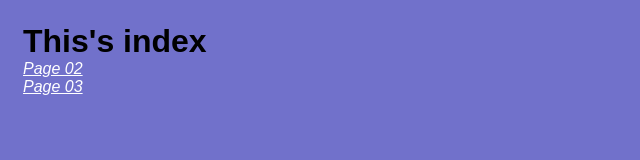
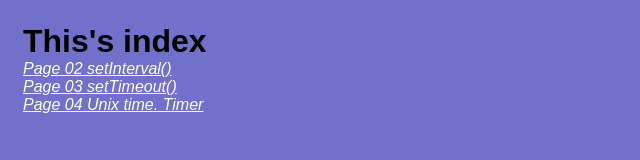
Before and after one commit to Seeker2025/experiments07, a plain HTML site: page index.html in a window 1280 px wide. Shown: the whole page, without its empty margins (0-640 px from the left). Drawn offline with Linux system fonts and the light colour scheme.

Commit message:
Deploying to gh-pages from @ Seeker2025/experiments07@d1c7b4680d7d6db3b2187b03072a7179954482dc 🚀

```diff
--- a/assets/index-COForZaL.css
+++ /dev/null
@@ -1 +0,0 @@
-h1,h2,h3,h4,h5,h6,p{margin:0}p:last-child{margin-bottom:0}ul{margin:0;padding:0;list-style:none}a{color:currentColor}button{cursor:pointer}img{display:block;max-width:100%;height:auto}body{padding:15px;background-color:#7171cb;font-family:Arial,Helvetica,sans-serif}main{display:flex;flex-direction:column}.btn{color:#fff;font-style:italic}.box{background-color:#34b3ef;width:100px;height:100px}.box02{background-color:#e55e29;width:100px;height:100px}.alert{background-color:#c30606;color:#fff;padding:10px;margin-top:10px;border-radius:5px;width:100px;display:none}.is-visible{display:block}.hide{visibility:hidden}.box_press{color:#fff}
--- /dev/null
+++ b/assets/index-CyItYEcg.css
@@ -0,0 +1 @@
+h1,h2,h3,h4,h5,h6,p{margin:0}p:last-child{margin-bottom:0}ul{margin:0;padding:0;list-style:none}a{color:currentColor}button{cursor:pointer}img{display:block;max-width:100%;height:auto}body{padding:15px;background-color:#7171cb;font-family:Arial,Helvetica,sans-serif}main{display:flex;flex-direction:column}.btn{color:#fff;font-style:italic}.box{background-color:#34b3ef;width:100px;height:100px}.box02{background-color:#e55e29;width:100px;height:100px}.alert{background-color:#c30606;color:#fff;padding:10px;margin-top:10px;border-radius:5px;width:100px;display:none}.is-visible{display:block}.hide{visibility:hidden}.box_press{color:#fff}.timer-btn{background-color:#0068f9;color:#fff;padding:10px 24px;cursor:pointer;border:1px solid #fafafb;border-radius:7px;margin-top:10px}.clockface{font-size:24px;font-weight:700;color:#3b3b3b;margin-top:10px}
--- a/index.html
+++ b/index.html
@@ -6,13 +6,14 @@
     <meta name="viewport" content="width=device-width, initial-scale=1.0" />
     <title>Vanilla App Template</title>
     <script type="module" crossorigin src="/experiments07/index.js"></script>
-    <link rel="stylesheet" crossorigin href="/experiments07/assets/index-COForZaL.css">
+    <link rel="stylesheet" crossorigin href="/experiments07/assets/index-CyItYEcg.css">
   </head>
   <body>
     <main>
       <h1>This's index</h1>
-      <a href="./partials/page-2.html" class="btn">Page 02</a>
-      <a href="./partials/page-3.html" class="btn">Page 03</a>
+      <a href="./partials/page-2.html" class="btn">Page 02 setInterval()</a>
+      <a href="./partials/page-3.html" class="btn">Page 03 setTimeout()</a>
+      <a href="./partials/page-4.html" class="btn">Page 04 Unix time. Timer</a>
     </main>
 
   </body>
```
